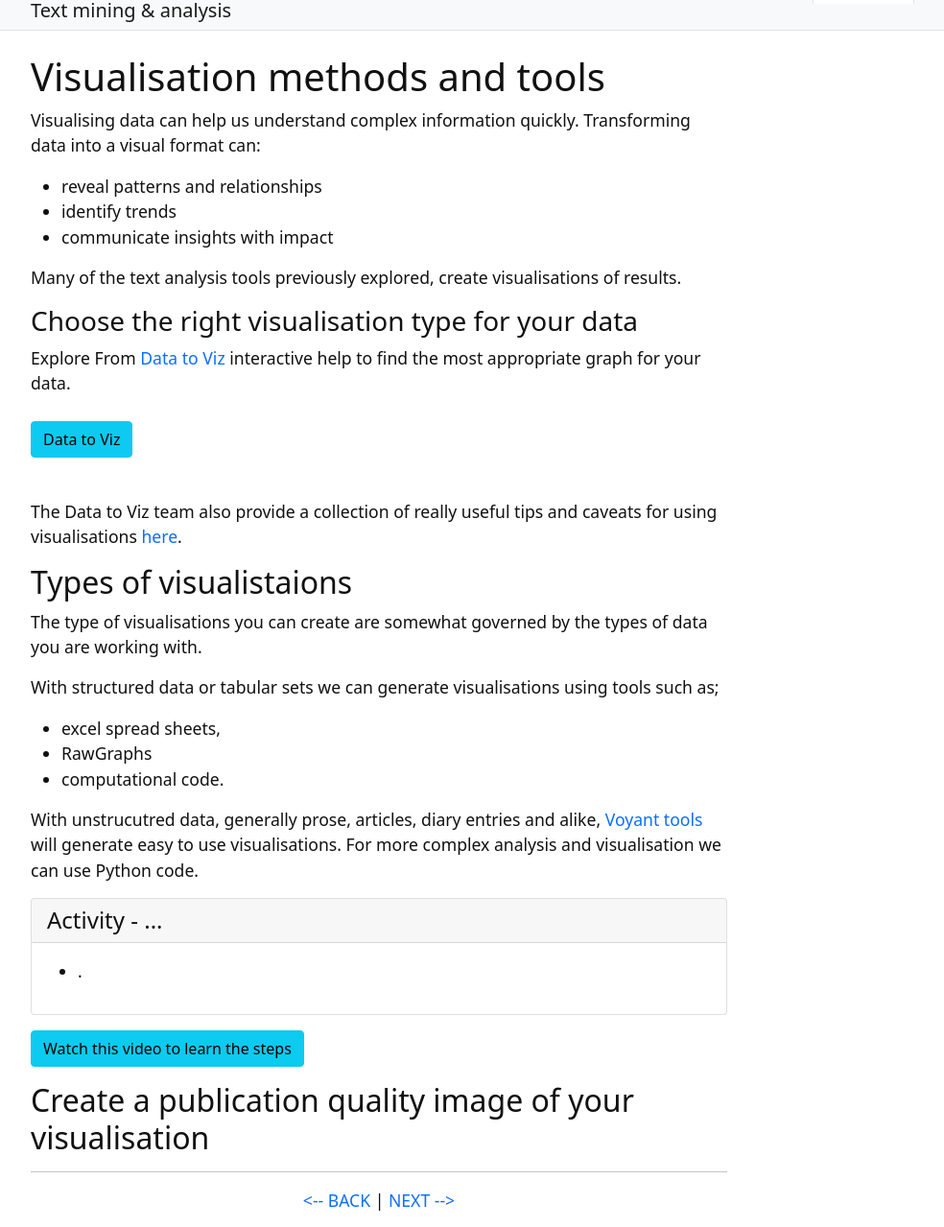
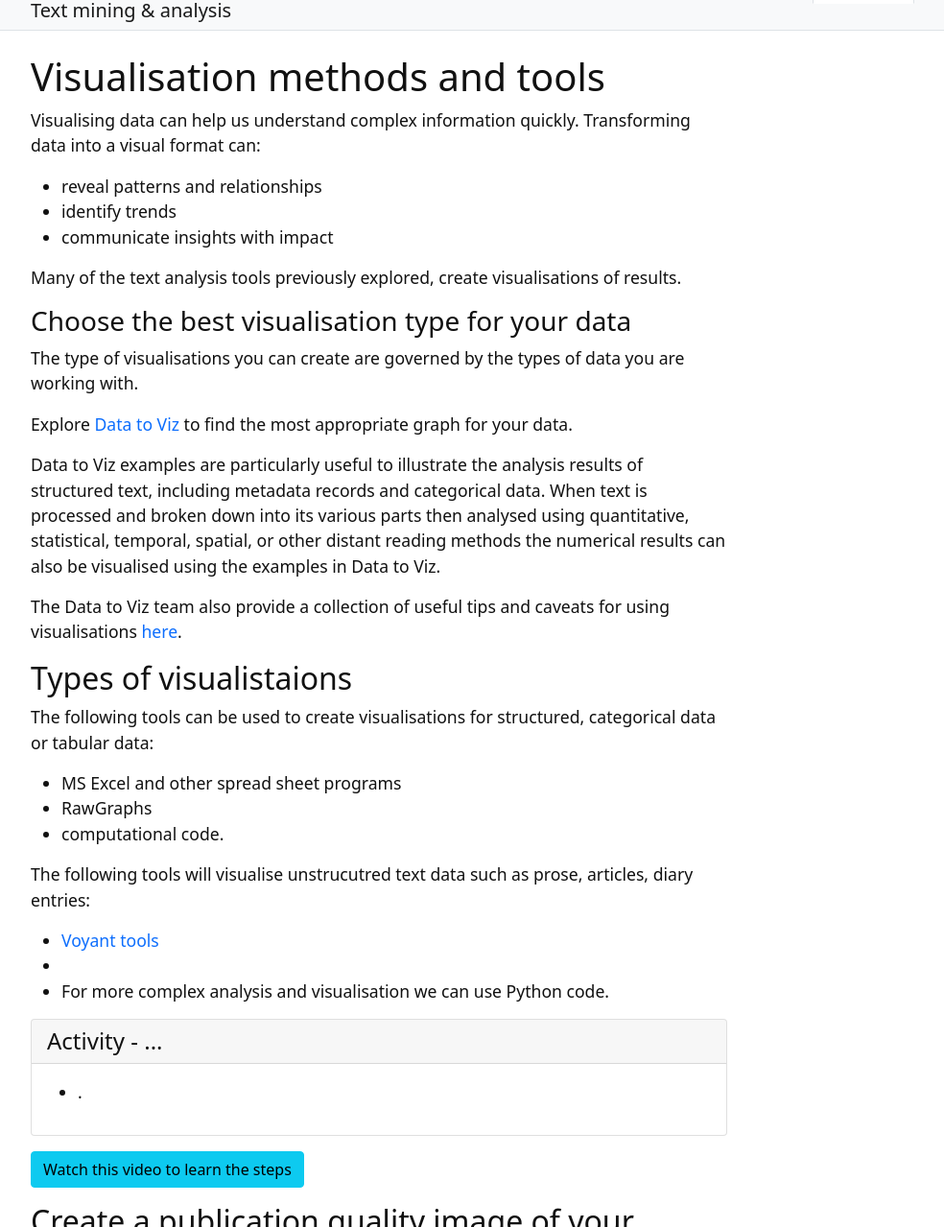
Before and after one commit to GULibrarySandbox/intro-text-mining-analysis-2022, a Jekyll site: the page built from content/8-visualising_data.md, in a window 1280 px wide and 1400 px high, cut to the strip 121-1400 px from the top of the window. Shown: the whole strip at 96% size, without its empty margins (245-1229 px from the left). Built offline with Jekyll 4.4.1, drawn with Linux system fonts in a browser that asks for light colours.

Commit message:
Update 8-visualising_data.md

```diff
--- a/content/8-visualising_data.md
+++ b/content/8-visualising_data.md
@@ -13,28 +13,27 @@ Visualising data can help us understand complex information quickly. Transformin
 
 Many of the text analysis tools previously explored, create visualisations of results.
 
+### Choose the best visualisation type for your data
 
+The type of visualisations you can create are governed by the types of data you are working with.
 
+Explore [Data to Viz](https://www.data-to-viz.com/) to find the most appropriate graph for your data.
 
+Data to Viz examples are particularly useful to illustrate the analysis results of structured text, including metadata records and categorical data. When text is processed and broken down into its various parts then analysed using quantitative, statistical, temporal, spatial, or other distant reading methods the numerical results can also be visualised using the examples in Data to Viz.
 
-### Choose the right visualisation type for your data
-
-Explore From [Data to Viz](https://www.data-to-viz.com/) interactive help to find the most appropriate graph for your data.
-<br>
-{% include button.html text="Data to Viz" link="https://www.data-to-viz.com/" color="info" %}
-<br>
-The Data to Viz team also provide a collection of really useful tips and caveats for using visualisations [here](https://www.data-to-viz.com/caveats.html).
+The Data to Viz team also provide a collection of useful tips and caveats for using visualisations [here](https://www.data-to-viz.com/caveats.html).
 
 ## Types of visualistaions
 
-The type of visualisations you can create are somewhat governed by the types of data you are working with.
-
-With structured data or tabular sets we can generate visualisations using tools such as;
-- excel spread sheets,
+The following tools can be used to create visualisations for structured, categorical data or tabular data:
+- MS Excel and other spread sheet programs
 - RawGraphs
 - computational code.
 
-With unstrucutred data, generally prose, articles, diary entries and alike, <a href='https://voyant-tools.org/' target='_blank'>Voyant tools</a> will generate easy to use visualisations. For more complex analysis and visualisation we can use Python code.
+The following tools will visualise unstrucutred text data such as prose, articles, diary entries:
+- [Voyant tools](https://voyant-tools.org/)
+-
+- For more complex analysis and visualisation we can use Python code.
 
 
 {% capture text %}
```
